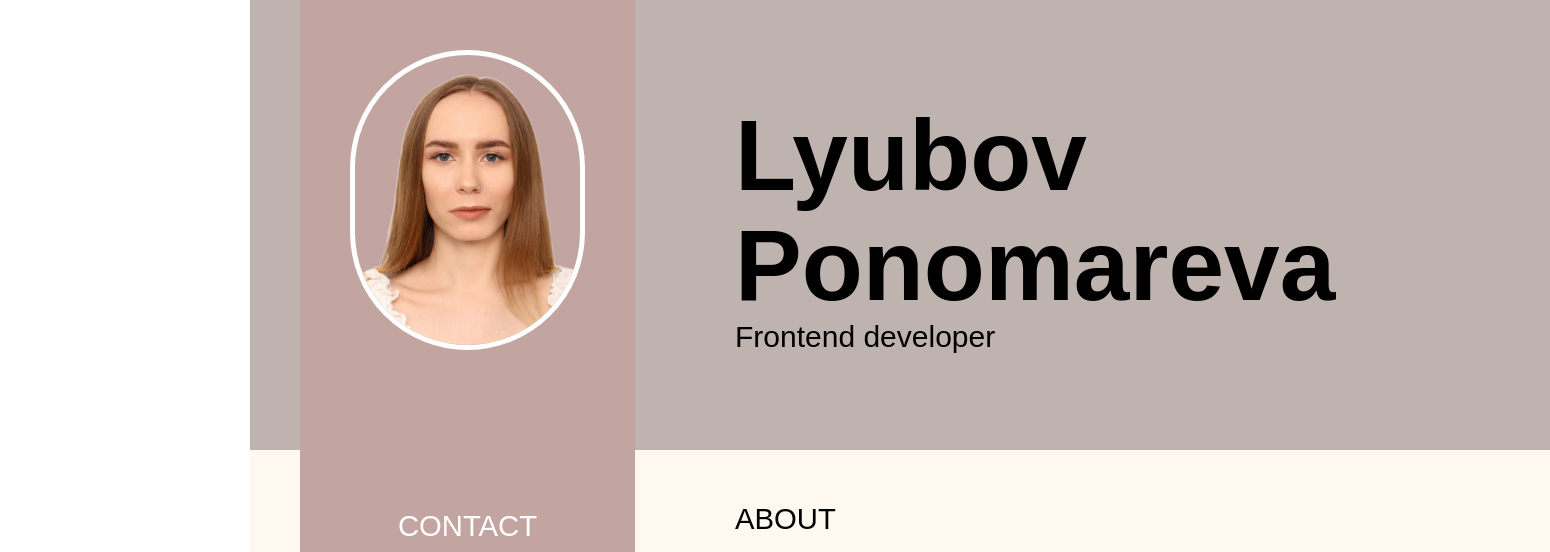
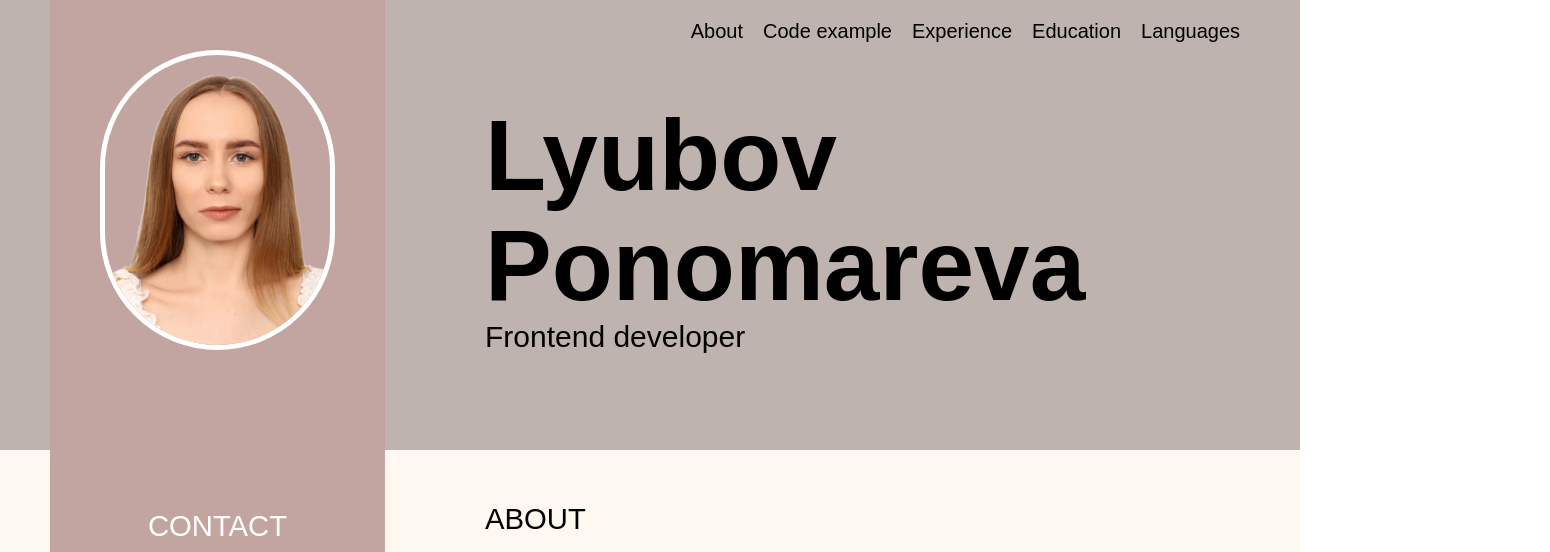
Before and after one commit to litelp/rsschool-cv, a plain HTML site: page index.html in a window 1280 px wide. Shown: the top 552 px of the page, 1550 px wide, since content can reach past the window. Drawn offline with Linux system fonts and the light colour scheme; a web font is replaced by a local one.

Commit message:
feat: add navigation

```diff
--- a/index.html
+++ b/index.html
@@ -1,5 +1,6 @@
 <!DOCTYPE html>
 <html lang="en">
+
 <head>
     <meta charset="UTF-8">
     <meta http-equiv="X-UA-Compatible" content="IE=edge">
@@ -7,10 +8,21 @@
     <title>Lyubov Ponomareva</title>
     <link rel="stylesheet" href="style.css">
 </head>
+
 <body>
-
+    <div class="body-container">
         <header>
-        <div class="style-helper1"></div>
+            <div class="style-helper1">
+                <nav>
+                    <ul class="menu">
+                        <li><a href="/">About</a></li>
+                        <li><a href="/">Code example</a></li>
+                        <li><a href="/">Experience</a></li>
+                        <li><a href="/">Education</a></li>
+                        <li><a href="/">Languages</a></li>
+                    </ul>
+                </nav>
+            </div>
         </header>
 
         <main class="main-container">
@@ -53,11 +65,21 @@
                 </div>
 
                 <h3>ABOUT</h3>
-            <p class="about-me">My experience in the field of security systems has allowed me to improve professional skills such as presentations, analytical and critical thinking, and teamwork. As a presale engineer, my tasks were: analyzing the competitive market, conducting product presentations for customers, as well as calculating and optimizing security solutions at facilities.
-                I also developed a “Questionnaire layout” project in Figma. This project will automate and speed up the calculation of solutions for customers.</p>
+                <p class="about-me">My experience in the field of security systems has allowed me to improve
+                    professional
+                    skills such as presentations, analytical and critical thinking, and teamwork. As a presale engineer,
+                    my
+                    tasks were: analyzing the competitive market, conducting product presentations for customers, as
+                    well as
+                    calculating and optimizing security solutions at facilities.
+                    I also developed a “Questionnaire layout” project in Figma. This project will automate and speed up
+                    the
+                    calculation of solutions for customers.</p>
                 <h3>CODE EXAMPLE</h3>
                 <p>DESCRIPTION:</p>
-            <p>Given two integers a and b, which can be positive or negative, find the sum of all the integers between and including them and return it. If the two numbers are equal return a or b.</p>
+                <p>Given two integers a and b, which can be positive or negative, find the sum of all the integers
+                    between
+                    and including them and return it. If the two numbers are equal return a or b.</p>
                 <p>Note: a and b are not ordered!</p><br>
                 <code class="code-example">
                 function getSum(a, b) {<br>
@@ -99,12 +121,16 @@
             <div class="footer-container">
                 <div class="different-color">
                     <div class="links">
-                    <a class="github-link" href="https://github.com/litelp"><img src="assets/img/github.svg" alt="github" width="40" height="40"></a>
-                <a class="rsschool-link" href="https://rs.school/courses/javascript-ru"><img src="assets/img/logo.svg" alt="rsschool" width="40" height="40"></a>
+                        <a class="github-link" href="https://github.com/litelp"><img src="assets/img/github.svg"
+                                alt="github" width="40" height="40"></a>
+                        <a class="rsschool-link" href="https://rs.school/courses/javascript-ru"><img
+                                src="assets/img/logo.svg" alt="rsschool" width="40" height="40"></a>
                     </div>
                     <span>2024</span>
                 </div>
             </div>
         </footer>
+    </div>
 </body>
+
 </html>
--- a/style.css
+++ b/style.css
@@ -119,11 +119,17 @@ textarea:not([rows]) {
     src: url('../fonts/darker-grotesque-v8-latin-800.woff2') format('woff2'); /* Chrome 36+, Opera 23+, Firefox 39+, Safari 12+, iOS 10+ */
   }
 
+
+
+.body-container {
+  width: 1300px;
+  margin: auto;
+}
+
 .main-container {
   display: flex;
   text-align: center;
-  width: 1300px;
-  margin-left: 250px;
+  width: 100%;
   font-family: "Darker Grotesque", "Arial", sans-serif;
   font-size: 25px;
   background-color: #FFF8F1;
@@ -144,8 +150,28 @@ textarea:not([rows]) {
   z-index: 1;
   width: 1300px;
   height: 450px;
-  margin-left: 250px;
+  font-family: "Darker Grotesque", "Arial", sans-serif;
   background-color: #BFB3B0;
+}
+
+.menu {
+  display: flex;
+  margin-right: 50px;
+  justify-content: flex-end;
+  list-style-type: none;
+}
+
+.menu li {
+  margin: 0 10px;
+  font-size: 20px;
+}
+
+.menu a {
+  text-decoration: none;
+}
+
+.menu a:hover {
+  cursor: pointer;
 }
 
 .contact-list {
@@ -231,8 +257,8 @@ h3 {
 }
 
 .footer-container {
-  width: 1300px;
-  margin-left: 250px;
+  width: 100%;
+  font-family: "Darker Grotesque", "Arial", sans-serif;
   background-color: #FFF8F1;
 }
 
```
Lines whose indentation alone changed are shown as unchanged.
